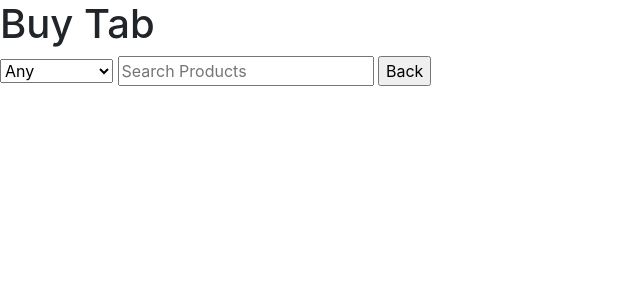
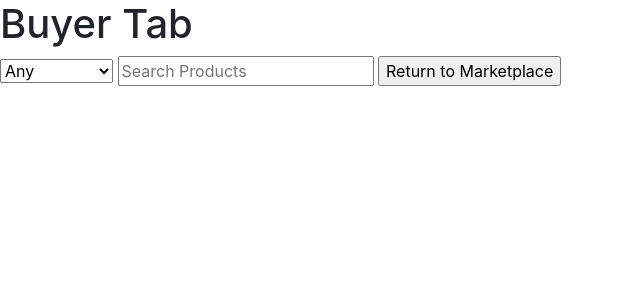
Before and after one commit to Arceus1ooo/Exchange4Students, a Flask app: page /buy in a window 1280 px wide. Shown: the top 300 px of the page, without its empty margins (0-640 px from the left). Run offline with Flask 2, Linux system fonts and the light colour scheme; some libraries are stand-ins or nearby versions.

Commit message:
added html pages

```diff
--- a/app.py
+++ b/app.py
@@ -17,6 +17,14 @@ def displayBuyerTab():
 def displaySellerTab():
     return render_template('sellerTab.html')
 
+@app.route('/view-item')
+def displayItem():
+    return render_template('viewItem.html')
+
+@app.route('/post-item')
+def displayPost():
+    return render_template('postItem.html')
+
 
 
 if __name__ == '__main__':
--- a/templates/base.html
+++ b/templates/base.html
@@ -8,6 +8,7 @@
     integrity="sha384-JcKb8q3iqJ61gNV9KGb8thSsNjpSL0n8PARn9HuZOnIxN0hoP+VmmDGMN5t9UJ0Z" crossorigin="anonymous">
     <script src="{{url_for('static', filename='js/main.js')}}"></script>
     <title>GAP's List</title>
+    <link rel='shortcut icon' href='#'>
     {% block head %} {% endblock %}
 </head>
 <body>
--- a/templates/buyerTab.html
+++ b/templates/buyerTab.html
@@ -12,7 +12,7 @@
 {%endblock%}
 
 {%block body%}
-<h1>Buy Tab</h1>
+<h1>Buyer Tab</h1>
 
 <!-- <input type="text" id="searchBar" onkeyup="searchProducts()" placeholder="Search Concept">
 <ul id="list">
@@ -35,5 +35,5 @@
 <input type = "text" id = "choice" placeholder="Search Products"
 onkeydown="display(event)">
 
-<a href="/"><input type="button" value="Back"></a>
+<a href="/"><input type="button" value="Return to Marketplace"></a>
 {%endblock%}
```
Also changed, not shown: templates/postItem.html (added, +9 -0 lines), templates/viewItem.html (added, +12 -0 lines).
